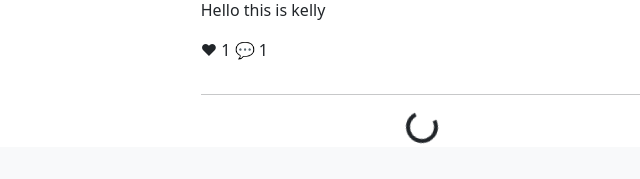
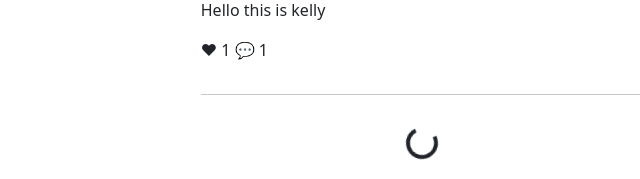
Before and after one commit to rodrigobivarazevedo/UniSocial, a Django app: page / in a window 1280 px wide. Shown: the part 961-1140 px from the top of the page, without its empty margins (165-805 px from the left). Before the commit the page ends 1105 px from the top, so only its background shows below. Run offline with Django 3.2, Linux system fonts and the light colour scheme; a user stored in the database is signed in; data comes from the database, SQL or seed files in the repository; data that the repository does not hold is empty; some libraries are stand-ins or nearby versions.

Commit message:
better user interface for loading new posts with scrolling

```diff
--- a/network/templates/network/index.html
+++ b/network/templates/network/index.html
@@ -37,7 +37,7 @@
         <div id="posts" class="container-fluid mt-5"></div>
 
         <!-- Loading spinner element -->
-        <div id="loadingSpinner" class="text-center">
+        <div id="loadingSpinner" class="text-center mt-3 mb-3">
             <div class="spinner-border" role="status">
                 <span class="visually-hidden">Loading...</span>
             </div>
```
